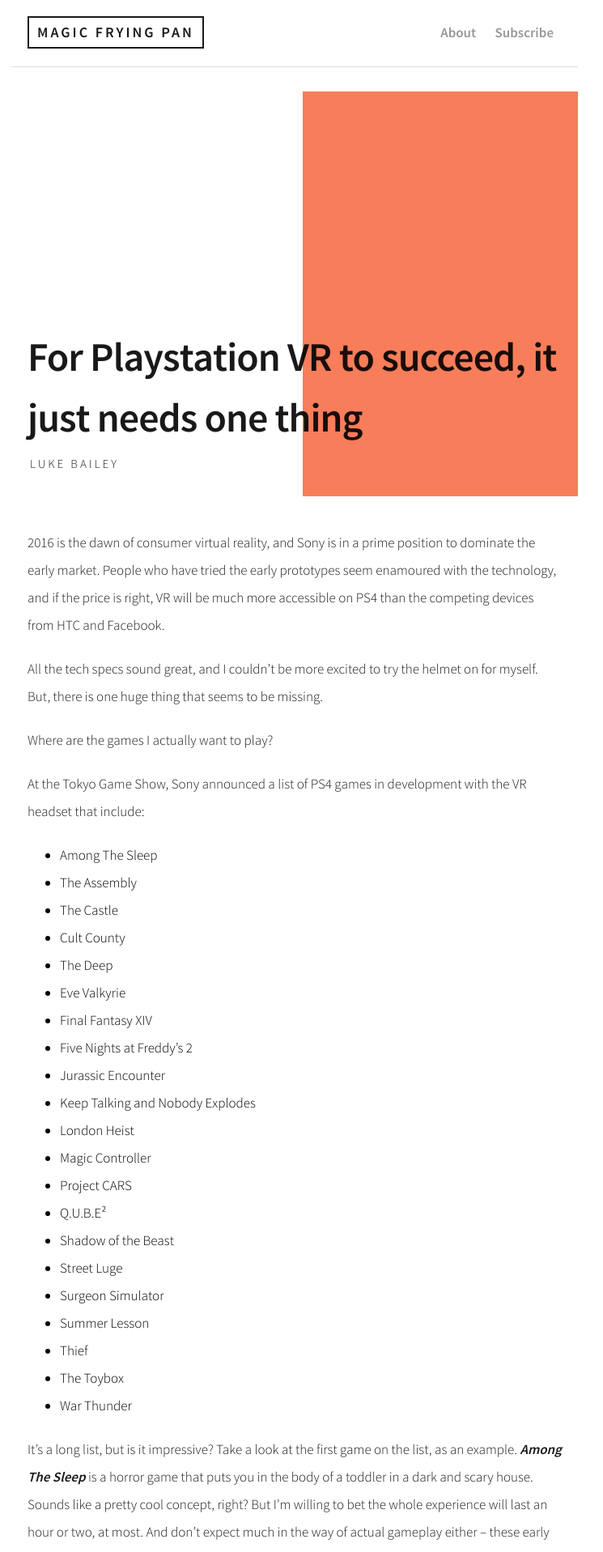
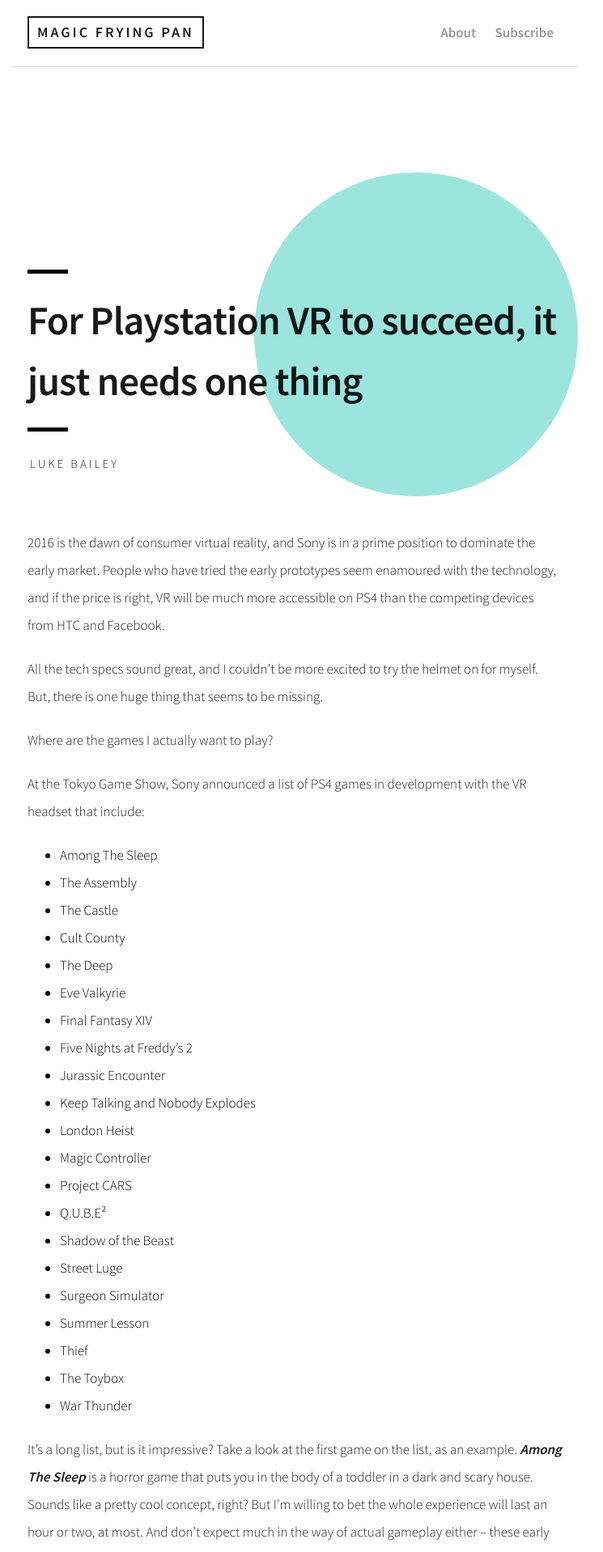
Before and after one commit to magicfryingpan/magicfryingpan.github.io, a Jekyll site: the page built from index.html, in a window 1280 px wide. Shown: the top 1917 px of the page at 81% size, without its empty margins (276-1021 px from the left). Built offline with Jekyll 4.4.1, drawn with Linux system fonts in a browser that asks for light colours.

Commit message:
Minor styling changes and header additions

```diff
--- a/_posts/2015-09-23-for-playstation-vr-to-succeed.markdown
+++ b/_posts/2015-09-23-for-playstation-vr-to-succeed.markdown
@@ -3,7 +3,7 @@
 title: 'For Playstation VR to succeed, it just needs one thing'
 date: 2015-09-23T00:00:00.000Z
 author: Luke Bailey
-color: red
+color: blue
 permalink: for-playstation-vr-to-succeed
 ---
 
--- a/_sass/_base.scss
+++ b/_sass/_base.scss
@@ -83,22 +83,29 @@
 // Post Holder
 .post-holder {
     display: block;
+    height: 500px;
     margin: 0 auto;
     max-width: 700px;
     padding: 0 0 0 20px;
     position: relative;
     width: 100%;
 
+    hr {
+        background: $cBlack;
+        border: 0;
+        height: 5px;
+        width: 50px;
+    }
+
     // Color palette
     .color-palette {
-        float: right;
-        height: 500px;
+        border-radius: 9999px;
+        bottom: 0;
+        height: 400px;
+        position: absolute;
+        right: 0;
         transition: width .3s ease;
-        width: 50%;
-
-        @media(max-width: 600px) {
-            height: 300px;
-        }
+        width: 400px;
 
         &#blue {
             background: $cBlue;
--- a/index.html
+++ b/index.html
@@ -7,7 +7,10 @@
   {% for post in site.posts %}
     <a class="post-holder" href="{{ post.url | prepend: site.baseurl }}">
       <div class="color-palette" id="{{ post.color }}"></div>
-      <h1 class="post-title">{{ post.title }}
+      <h1 class="post-title">
+      <hr/>
+      {{ post.title }}
+      <hr/>
       <span>{{ post.author }}</span>
       </h1>
       <div class="clearfix"></div>
```
Also changed, not shown: 1 other file.
